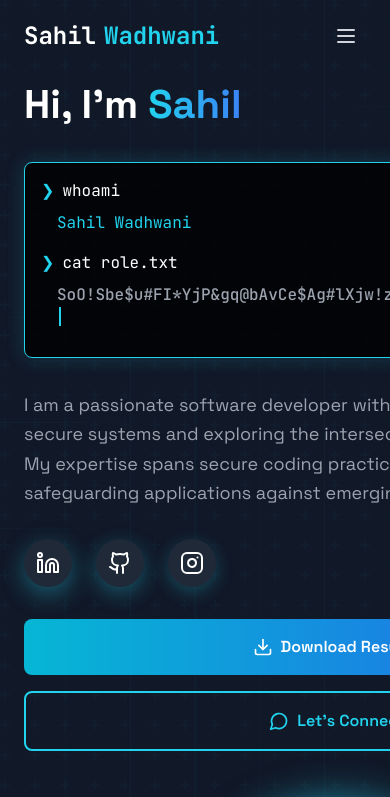
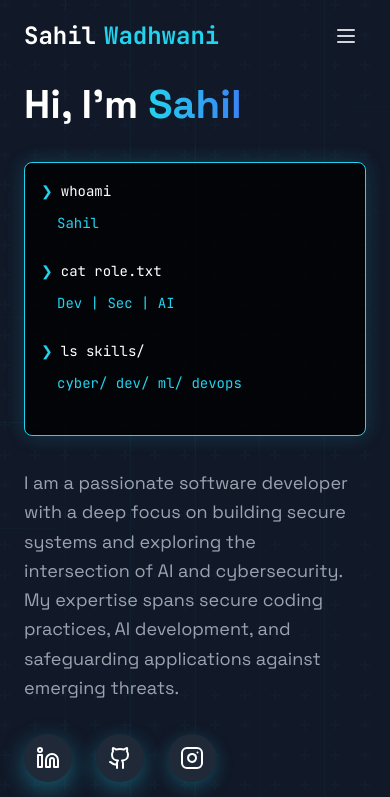
Before and after one commit to SahilWadhwani/sahil-portfolio, a React (Vite) app: page / in a window 390 px wide. Shown: the top 797 px of the page. Built offline with nearby package versions, Linux system fonts and the light colour scheme.

Commit message:
responsiveness fixed

```diff
--- a/src/components/TerminalHero.tsx
+++ b/src/components/TerminalHero.tsx
@@ -1,137 +1,218 @@
-import React, { useState, useEffect } from 'react';
+// import React, { useState, useEffect } from 'react';
 
-interface TerminalLine {
-  prompt: string;
-  command: string;
-  output: string;
-  delay: number;
-}
+// interface TerminalLine {
+//   prompt: string;
+//   command: string;
+//   output: string;
+//   delay: number;
+// }
 
-const TerminalHero = () => {
-  const [currentLine, setCurrentLine] = useState(0);
-  const [currentChar, setCurrentChar] = useState(0);
-  const [displayText, setDisplayText] = useState('');
-  const [showCursor, setShowCursor] = useState(true);
-  const [isDecoding, setIsDecoding] = useState(false);
+// const TerminalHero = () => {
+//   const [currentLine, setCurrentLine] = useState(0);
+//   const [currentChar, setCurrentChar] = useState(0);
+//   const [displayText, setDisplayText] = useState('');
+//   const [showCursor, setShowCursor] = useState(true);
+//   const [isDecoding, setIsDecoding] = useState(false);
 
-  const terminalLines: TerminalLine[] = [
-    {
-      prompt: '❯',
-      command: 'whoami',
-      output: 'Sahil Wadhwani',
-      delay: 1000
-    },
-    {
-      prompt: '❯',
-      command: 'cat role.txt',
-      output: 'Software Developer | Cybersecurity Engineer | AI/ML Explorer',
-      delay: 2000
-    },
-    {
-      prompt: '❯',
-      command: 'ls skills/',
-      output: 'cybersecurity/ full-stack/ ai-ml/ devops/',
-      delay: 3000
-    }
-  ];
+//   const terminalLines: TerminalLine[] = [
+//     {
+//       prompt: '❯',
+//       command: 'whoami',
+//       output: 'Sahil Wadhwani',
+//       delay: 1000
+//     },
+//     {
+//       prompt: '❯',
+//       command: 'cat role.txt',
+//       output: 'Software Dev | Cybersecurity | AI/ML',
+//       delay: 2000
+//     },
+//     {
+//       prompt: '❯',
+//       command: 'ls skills/',
+//       output: 'cybersecurity/ full-stack/ ai-ml/ devops/',
+//       delay: 3000
+//     }
+//   ];
 
-  const generateRandomChars = (length: number) => {
-    const chars = '01ABCDEFGHIJKLMNOPQRSTUVWXYZabcdefghijklmnopqrstuvwxyz!@#$%^&*()';
-    return Array.from({ length }, () => chars[Math.floor(Math.random() * chars.length)]).join('');
-  };
+//   const generateRandomChars = (length: number) => {
+//     const chars = '01ABCDEFGHIJKLMNOPQRSTUVWXYZabcdefghijklmnopqrstuvwxyz!@#$%^&*()';
+//     return Array.from({ length }, () => chars[Math.floor(Math.random() * chars.length)]).join('');
+//   };
 
-  const decodeText = (targetText: string, callback: () => void) => {
-    setIsDecoding(true);
-    let iterations = 0;
-    const maxIterations = 20;
+//   const decodeText = (targetText: string, callback: () => void) => {
+//     setIsDecoding(true);
+//     let iterations = 0;
+//     const maxIterations = 20;
 
-    const interval = setInterval(() => {
-      setDisplayText(
-        targetText
-          .split('')
-          .map((char, index) => {
-            if (index < iterations) {
-              return targetText[index];
-            }
-            return generateRandomChars(1);
-          })
-          .join('')
-      );
+//     const interval = setInterval(() => {
+//       setDisplayText(
+//         targetText
+//           .split('')
+//           .map((char, index) => {
+//             if (index < iterations) {
+//               return targetText[index];
+//             }
+//             return generateRandomChars(1);
+//           })
+//           .join('')
+//       );
 
-      if (iterations >= targetText.length) {
-        clearInterval(interval);
-        setIsDecoding(false);
-        setTimeout(callback, 500);
-      }
+//       if (iterations >= targetText.length) {
+//         clearInterval(interval);
+//         setIsDecoding(false);
+//         setTimeout(callback, 500);
+//       }
 
-      iterations += 1 / 3;
-    }, 50);
-  };
+//       iterations += 1 / 3;
+//     }, 50);
+//   };
+
+//   useEffect(() => {
+//     if (currentLine < terminalLines.length) {
+//       const line = terminalLines[currentLine];
+
+//       setTimeout(() => {
+//         if (currentChar < line.command.length) {
+//           setDisplayText(prev => prev + line.command[currentChar]);
+//           setCurrentChar(prev => prev + 1);
+//         } else {
+//           // Command typed, now decode the output
+//           setTimeout(() => {
+//             setDisplayText('');
+//             decodeText(line.output, () => {
+//               setTimeout(() => {
+//                 setCurrentLine(prev => prev + 1);
+//                 setCurrentChar(0);
+//                 setDisplayText('');
+//               }, 1000);
+//             });
+//           }, 500);
+//         }
+//       }, 100);
+//     }
+//   }, [currentChar, currentLine]);
+
+//   return (
+//     <div className="terminal-container max-w-2xl mx-auto">
+//       {terminalLines.slice(0, currentLine).map((line, index) => (
+//         <div key={index} className="mb-4">
+//           <div className="terminal-line">
+//             <span className="terminal-prompt">{line.prompt}</span>
+//             <span className="text-white">{line.command}</span>
+//           </div>
+//           <div className="terminal-line pl-4">
+//             <span className="text-cyan-400">{line.output}</span>
+//           </div>
+//         </div>
+//       ))}
+
+//       {currentLine < terminalLines.length && (
+//         <div className="terminal-line">
+//           <span className="terminal-prompt">{terminalLines[currentLine].prompt}</span>
+//           <span className="text-white">
+//             {currentChar < terminalLines[currentLine].command.length
+//               ? terminalLines[currentLine].command.slice(0, currentChar)
+//               : terminalLines[currentLine].command
+//             }
+//             {currentChar < terminalLines[currentLine].command.length && showCursor && (
+//               <span className="terminal-cursor"></span>
+//             )}
+//           </span>
+//         </div>
+//       )}
+
+//       {currentChar >= terminalLines[currentLine]?.command.length && displayText && (
+//         <div className="terminal-line pl-4">
+//           <span className={`${isDecoding ? 'text-gray-400' : 'text-cyan-400'} binary-decode`}>
+//             {displayText}
+//             {isDecoding && <span className="terminal-cursor"></span>}
+//           </span>
+//         </div>
+//       )}
+//     </div>
+//   );
+// };
+
+// export default TerminalHero;
+
+import React, { useEffect, useState } from 'react';
+
+const scrambleChars = '01ABCDEFGHIJKLMNOPQRSTUVWXYZabcdefghijklmnopqrstuvwxyz!@#$%^&*()';
+
+const scrambleDecode = (text: string, callback: (decoded: string) => void) => {
+  let frame = 0;
+  const interval = setInterval(() => {
+    const result = text
+      .split('')
+      .map((char, i) => (i < frame ? text[i] : scrambleChars[Math.floor(Math.random() * scrambleChars.length)]))
+      .join('');
+    callback(result);
+    frame++;
+    if (frame > text.length) clearInterval(interval);
+  }, 50);
+};
+
+const TerminalBlock = ({ lines }: { lines: { prompt: string; command: string; output: string }[] }) => {
+  const [decodedLines, setDecodedLines] = useState<string[]>(Array(lines.length).fill(''));
 
   useEffect(() => {
-    if (currentLine < terminalLines.length) {
-      const line = terminalLines[currentLine];
-
+    lines.forEach((line, index) => {
       setTimeout(() => {
-        if (currentChar < line.command.length) {
-          setDisplayText(prev => prev + line.command[currentChar]);
-          setCurrentChar(prev => prev + 1);
-        } else {
-          // Command typed, now decode the output
-          setTimeout(() => {
-            setDisplayText('');
-            decodeText(line.output, () => {
-              setTimeout(() => {
-                setCurrentLine(prev => prev + 1);
-                setCurrentChar(0);
-                setDisplayText('');
-              }, 1000);
-            });
-          }, 500);
-        }
-      }, 100);
-    }
-  }, [currentChar, currentLine]);
+        scrambleDecode(line.output, (decoded) => {
+          setDecodedLines((prev) => {
+            const updated = [...prev];
+            updated[index] = decoded;
+            return updated;
+          });
+        });
+      }, index * 1500);
+    });
+  }, [lines]);
 
   return (
-    <div className="terminal-container max-w-2xl mx-auto">
-      {terminalLines.slice(0, currentLine).map((line, index) => (
+    <div className="terminal-container max-w-2xl mx-auto min-h-[220px] px-4 py-3 bg-black/60 rounded-lg border border-cyan-500 text-sm leading-relaxed flex flex-col overflow-x-auto whitespace-nowrap justify-between">
+      {lines.map((line, index) => (
         <div key={index} className="mb-4">
           <div className="terminal-line">
             <span className="terminal-prompt">{line.prompt}</span>
             <span className="text-white">{line.command}</span>
           </div>
           <div className="terminal-line pl-4">
-            <span className="text-cyan-400">{line.output}</span>
+            <span className="text-cyan-400">{decodedLines[index]}</span>
           </div>
         </div>
       ))}
-
-      {currentLine < terminalLines.length && (
-        <div className="terminal-line">
-          <span className="terminal-prompt">{terminalLines[currentLine].prompt}</span>
-          <span className="text-white">
-            {currentChar < terminalLines[currentLine].command.length
-              ? terminalLines[currentLine].command.slice(0, currentChar)
-              : terminalLines[currentLine].command
-            }
-            {currentChar < terminalLines[currentLine].command.length && showCursor && (
-              <span className="terminal-cursor"></span>
-            )}
-          </span>
-        </div>
-      )}
-
-      {currentChar >= terminalLines[currentLine]?.command.length && displayText && (
-        <div className="terminal-line pl-4">
-          <span className={`${isDecoding ? 'text-gray-400' : 'text-cyan-400'} binary-decode`}>
-            {displayText}
-            {isDecoding && <span className="terminal-cursor"></span>}
-          </span>
-        </div>
-      )}
     </div>
   );
 };
 
+const TerminalHero = () => {
+  const fullLines = [
+    { prompt: '❯', command: 'whoami', output: 'Sahil Wadhwani' },
+    { prompt: '❯', command: 'cat role.txt', output: 'Software Development | Cybersecurity | AI/ML' },
+    { prompt: '❯', command: 'ls skills/', output: 'cybersecurity/ full-stack/ ai-ml/ devops/' }
+  ];
+
+  const mobileLines = [
+    { prompt: '❯', command: 'whoami', output: 'Sahil' },
+    { prompt: '❯', command: 'cat role.txt', output: 'Dev | Sec | AI' },
+    { prompt: '❯', command: 'ls skills/', output: 'cyber/ dev/ ml/ devops' }
+  ];
+
+  return (
+    <>
+      {/* Desktop */}
+      <div className="hidden md:block">
+        <TerminalBlock lines={fullLines} />
+      </div>
+
+      {/* Mobile */}
+      <div className="block md:hidden">
+        <TerminalBlock lines={mobileLines} />
+      </div>
+    </>
+  );
+};
+
 export default TerminalHero;
```
